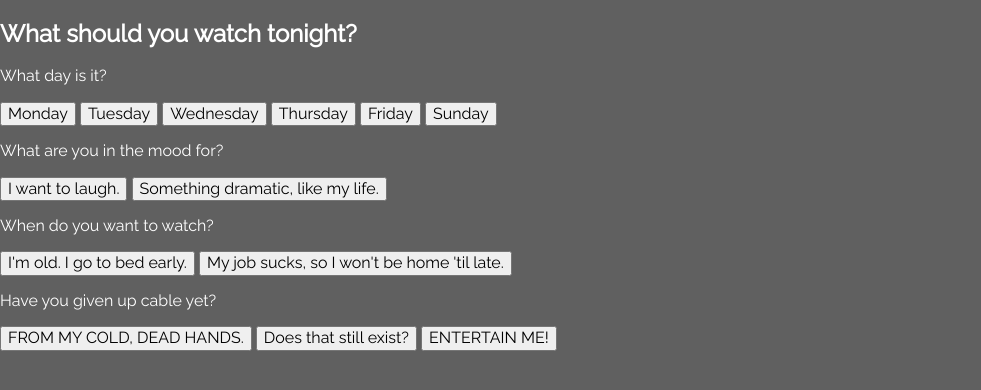
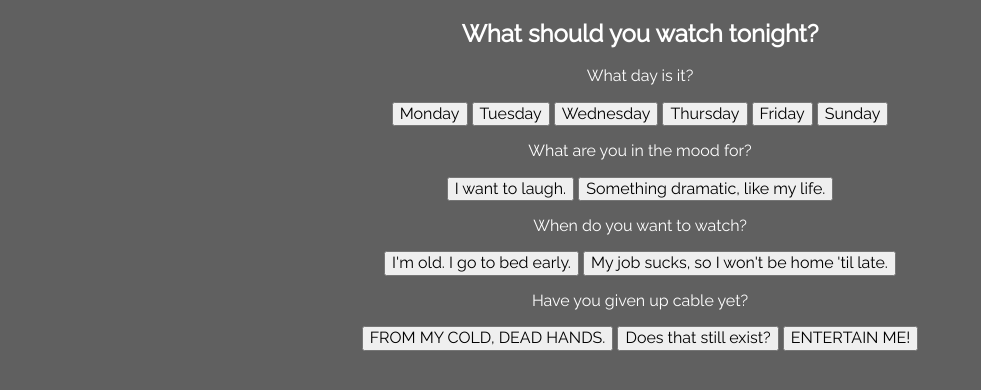
Before and after one commit to servedbysam/sam-decides-what-you-should-watch, a plain HTML site: page index.html in a window 1280 px wide. Shown: the whole page, without its empty margins (0-981 px from the left). Drawn offline with nearby package versions, Linux system fonts and the light colour scheme.

Commit message:
see previous
i just don’t know how to save things apparently

```diff
--- a/css/styles.css
+++ b/css/styles.css
@@ -2,8 +2,11 @@ body {
 	color: #fff;
 	background-color: #606060;
 	font-family: 'Raleway', sans-serif;
+	text-align: center;
 }
 
 .hidden {
 	display: none;
 }
+
+/* i know a z-index is gonna be in play */
```
Also changed, not shown: js/scripts.js (+24 -0 lines).
